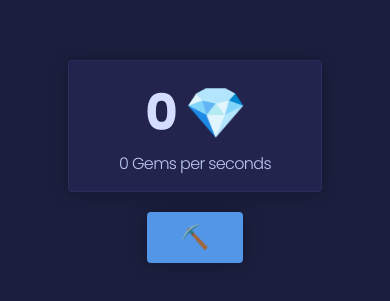
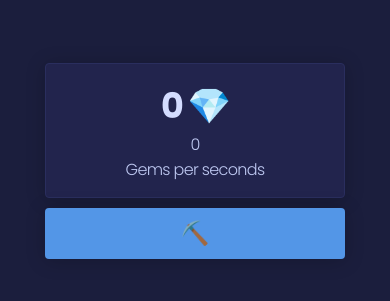
Before and after one commit to jbeillevert/pokemon-gem, a React (Vite) app: page / in a window 390 px wide. Shown: the part 261-562 px from the top of the page. Built offline with nearby package versions, Linux system fonts and the light colour scheme.

Commit message:
V0.0.0 Version mobile terminée

```diff
--- a/src/components/Counter.jsx
+++ b/src/components/Counter.jsx
@@ -5,7 +5,7 @@ const Counter = ({counterValue, gpsValue}) => {
     return (
         <div className='card'>
             <h1>{counterValue} 💎</h1>
-            <p>{gpsValue} Gems per seconds</p>
+            <p>{gpsValue} <br/> Gems per seconds</p>
         </div>
     );
 };
--- a/src/styles/_settings.scss
+++ b/src/styles/_settings.scss
@@ -29,7 +29,7 @@ $colorRed: #ED326A;
     src: url(/src/assets/fonts/Poppins-Light.ttf);
 }
 
-$fontTitleSize: 50px;
+$fontTitleSize: 35px;
 $fontSubTitleSize: 25px;
 $fontTextSize: 23px;
 
@@ -89,4 +89,5 @@ body {
     align-items: center;
     justify-content: center;
     flex-direction: column;
+    width: 300px;
 }
--- a/src/styles/components/_buttonIncrement.scss
+++ b/src/styles/components/_buttonIncrement.scss
@@ -1,15 +1,19 @@
 @import '../settings';
 
+
+div {
+    width: 100%;
+}
 
 button {
     background: $colorButton;
     border: 1px $colorBorder;
     border-radius: $radius;
-    padding: 12px 34px;
+    padding: 12px 0px;
     box-shadow: $shadow;
     color: $colorText;
     font-size: $fontTextSize;
-    margin-top: 20px;
+    margin-top: 10px;
     transition: 100ms;
     width: 100%;
 
--- a/src/styles/components/_counter.scss
+++ b/src/styles/components/_counter.scss
@@ -9,10 +9,17 @@
     border-radius: $radius;
     background-color: $colorCard;
     border: $colorBorder 1px solid;
-    width: fit-content;
+    width: 100%;
     display: flex;
     align-items: center;
     justify-content: center;
     flex-direction: column;
 
+    h1 {
+        text-align: center;
+    }
+
+    p {
+        text-align: center;
+    }
 }
```
